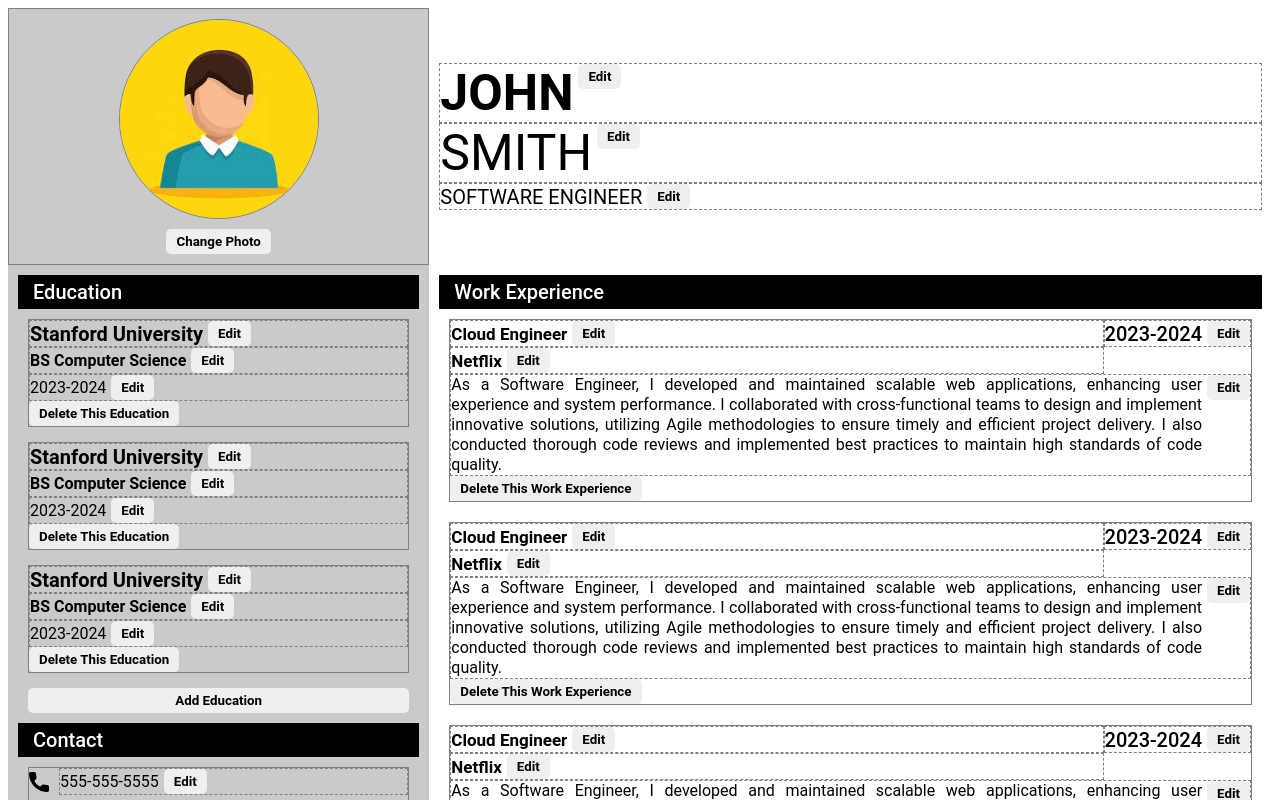
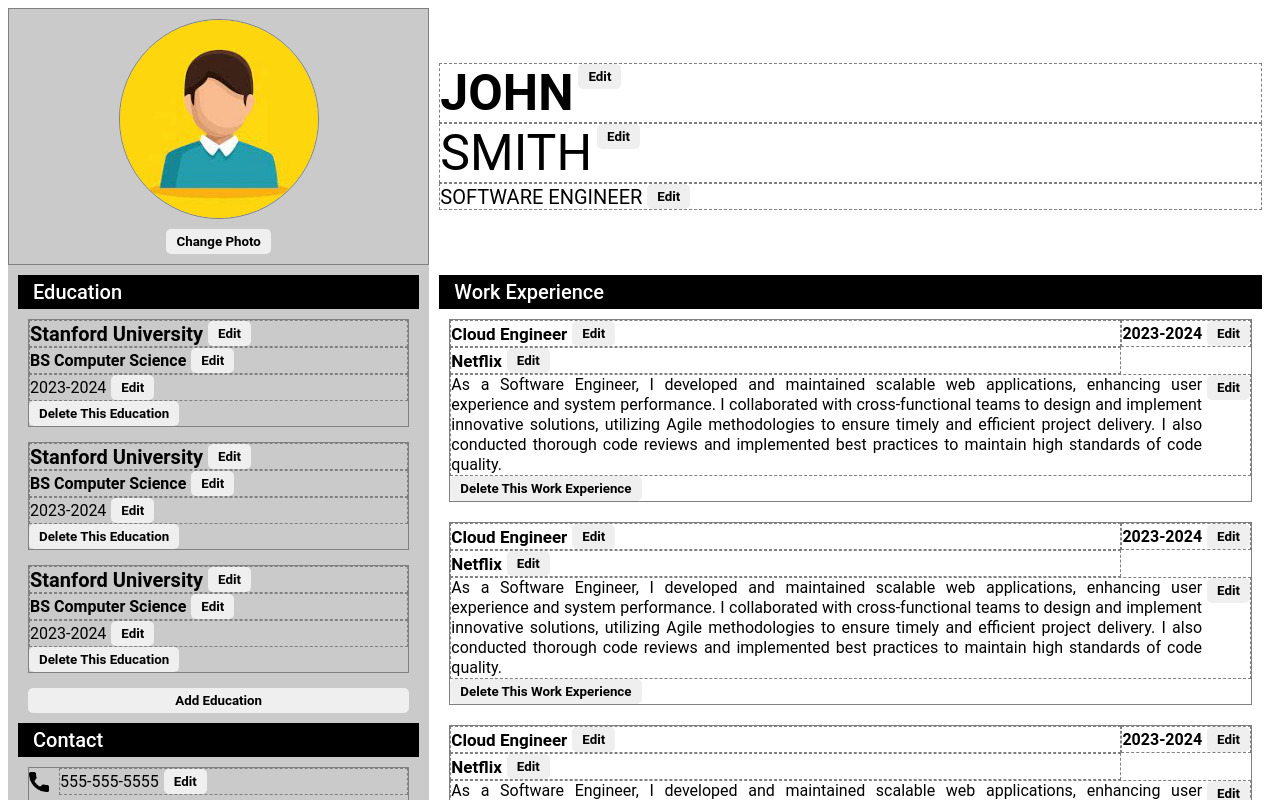
Before and after one commit to Jaizzer/swift-cv, a React (Vite) app: page / in a window 1280 px wide. Shown: the top 800 px of the page. Built offline with nearby package versions, Linux system fonts and the light colour scheme.

Commit message:
feat: Adjust font for working-years

```diff
--- a/src/index.css
+++ b/src/index.css
@@ -230,8 +230,8 @@ form.image-link label {
 }
 
 .editable-div.working-years {
-    font-size: 20px;
-    font-weight: 500;
+    font-size: 16px;
+    font-weight: 600;
 }
 
 button {
```
